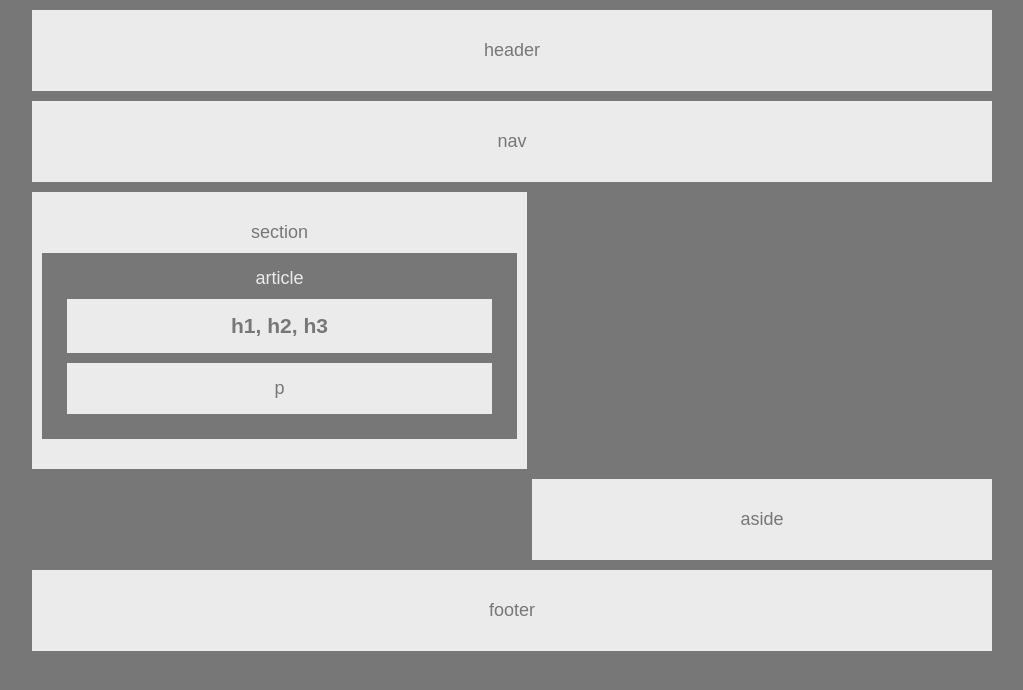
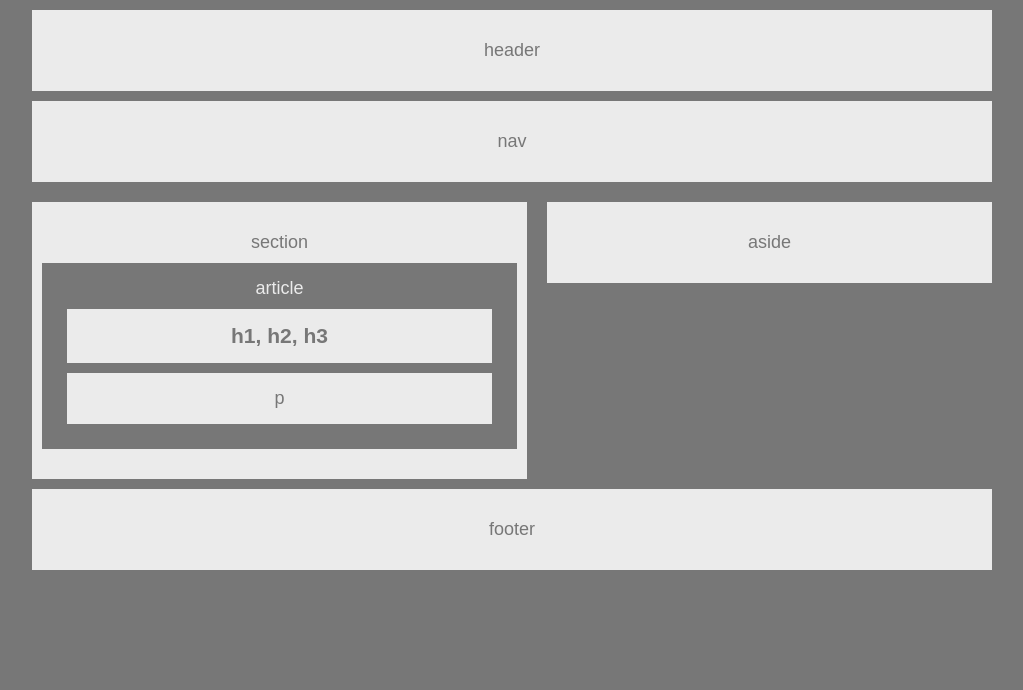
Before and after one commit to houssam2/HW-Wireframe, a plain HTML site: page index.html in a window 1280 px wide. Shown: the whole page, without its empty margins (128-1151 px from the left). Drawn offline with Linux system fonts and the light colour scheme.

Commit message:
Corrected "aside".

```diff
--- a/index.html
+++ b/index.html
@@ -15,8 +15,8 @@
                 <h1>h1, h2, h3</h1>
                 <p>p</p>
             </article>
-        </section>
-        <aside>aside</aside>
-        <footer>footer</footer>
+        </section class="clearfix">
+        <aside class="clearfix">aside</aside>
+        <footer class="clear">footer</footer>
     </body>
 </html>
--- a/style.css
+++ b/style.css
@@ -29,8 +29,10 @@ section {
     width: 495px;
     margin-top: 10px;
     margin-bottom: 10px;
+    margin-right: 10px;
     padding-top: 30px;
     padding-bottom: 20px;
+    float: left;
 }
 article {
     color: #ebebeb;
@@ -51,14 +53,16 @@ p {
     padding: 15px;
 }
 aside {  /* Doesn't work as expected */
-    position: relative;
+    /*position: relative;*/
     background: #ebebeb;
+    width: 445px;
     text-align: center;
-    margin-left: 500px;
     margin-top: 10px;
     margin-bottom: 10px;
+    margin-left: 10px;
     padding-top: 30px;
     padding-bottom: 30px;
+    float: left;
 }
 footer {
     background: #ebebeb;
@@ -68,3 +72,5 @@ footer {
     padding-top: 30px;
     padding-bottom: 30px;
 }
+.clear { clear: both; }
+.clearfix { overflow: auto; }
```
